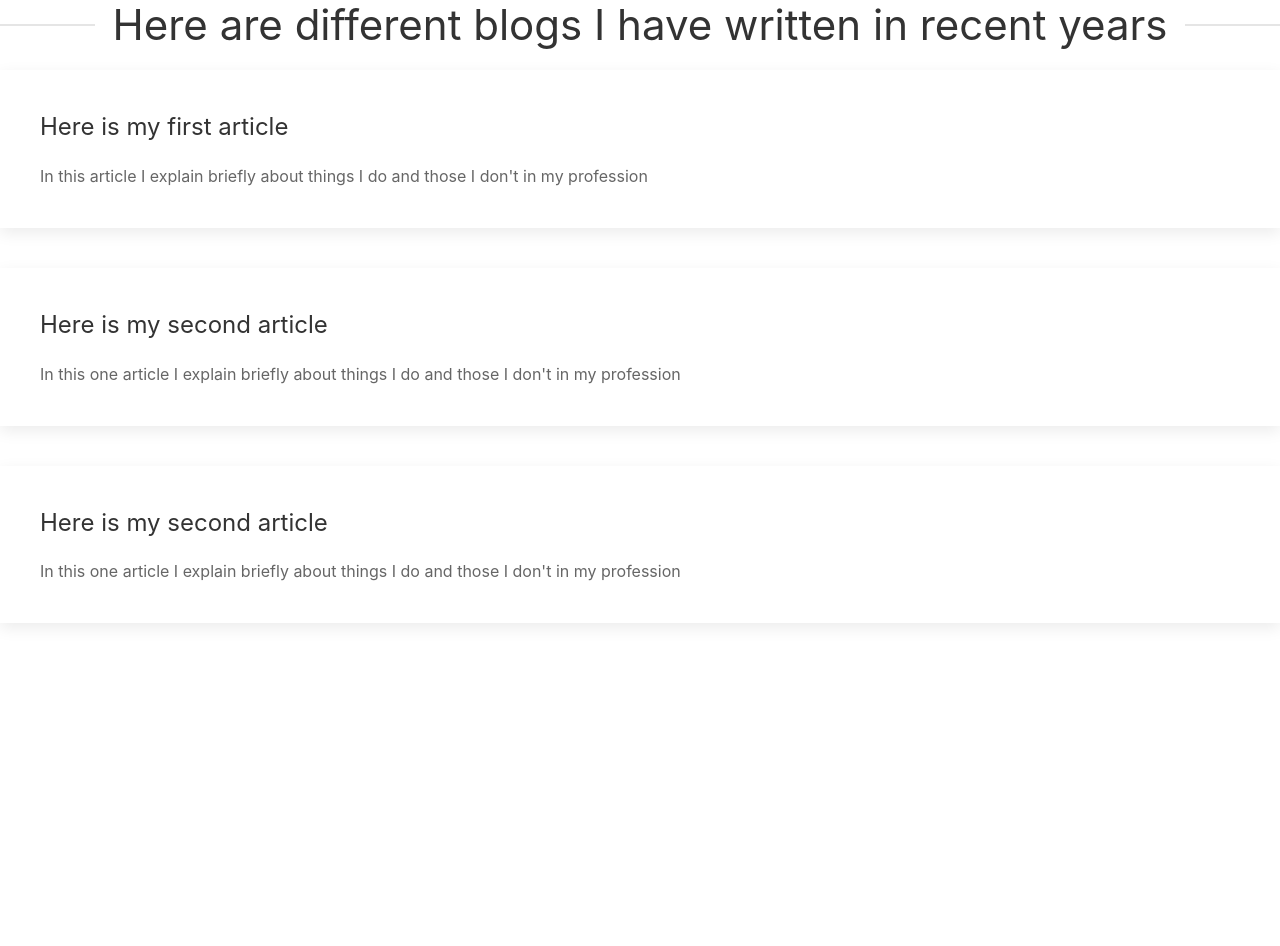
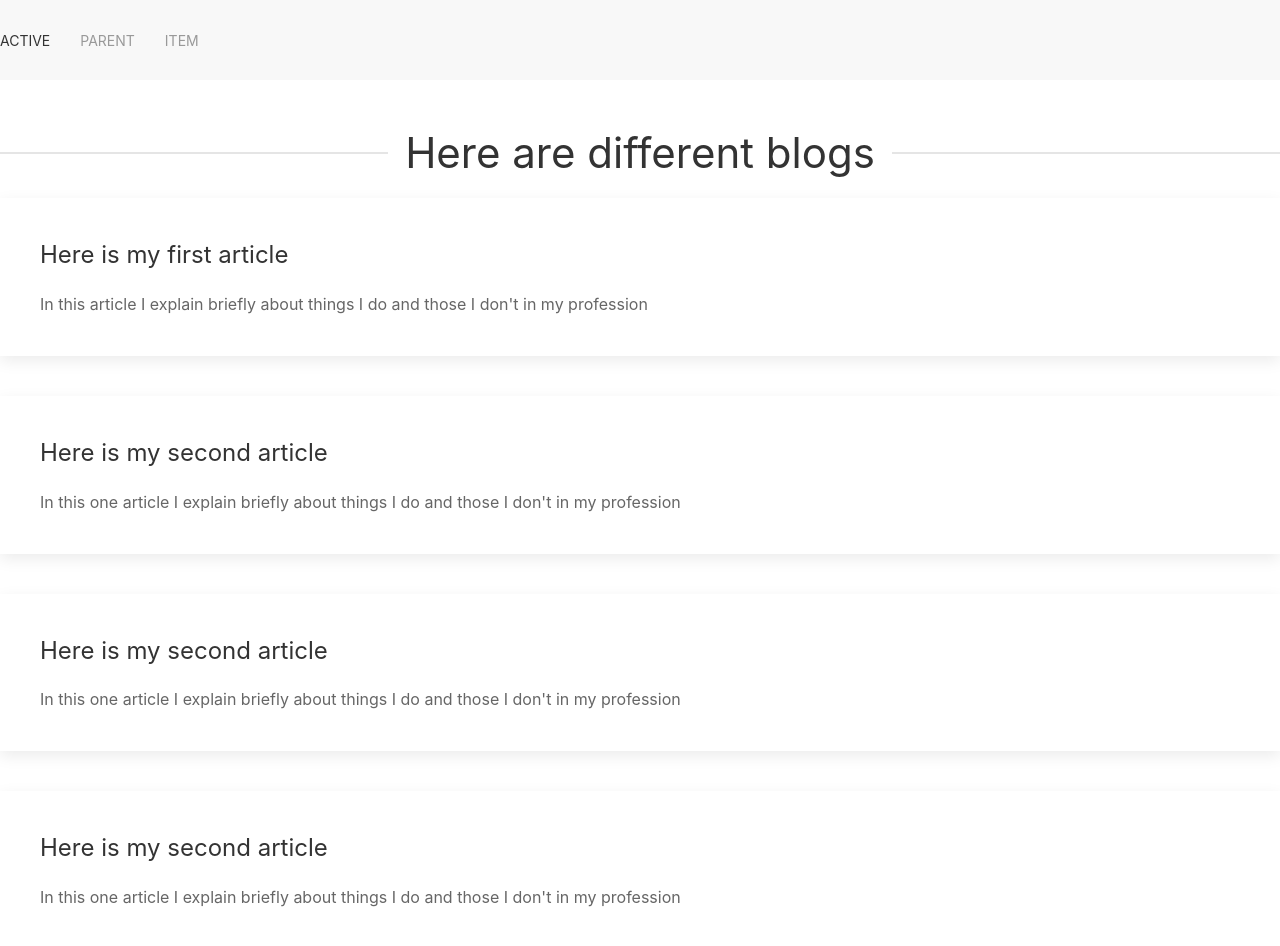
Before and after one commit to OlivierJM/olivierjm.dev, a React (Create React App) app: page /articles in a window 1280 px wide. Shown: the top 946 px of the page. Before the commit the page ends 800 px from the top, so only its background shows below. Built offline with nearby package versions, Linux system fonts and the light colour scheme.

Commit message:
added some margins on the sticky header

```diff
--- a/src/Pages/Articles.js
+++ b/src/Pages/Articles.js
@@ -1,14 +1,55 @@
 import React from "react";
 import * as data from "../blogs.json";
+import Header from "../components/Header";
 
 function Articles() {
   const blogs = data.default;
   return (
     <div>
-      {/* <h4 className="uk-heading-medium" /> */}
-      <h1 class="uk-heading-line uk-text-center">
-        <span>Here are different blogs I have written in recent years</span>
-      </h1>
+      {/* <div>
+        <Header transparent="" />
+      </div> */}
+
+      <div uk-sticky="sel-target: .uk-navbar-container; cls-active: uk-navbar-sticky">
+        <div className="uk-position-relative">
+          <div className="uk-position-top">
+            <nav className="uk-navbar-container" uk-navbar="true">
+              <div className="uk-navbar-left">
+                <ul className="uk-navbar-nav">
+                  <li className="uk-active">
+                    <a href="#">Active</a>
+                  </li>
+                  <li>
+                    <a href="#">Parent</a>
+                    <div className="uk-navbar-dropdown">
+                      <ul className="uk-nav uk-navbar-dropdown-nav">
+                        <li className="uk-active">
+                          <a href="#">Active</a>
+                        </li>
+                        <li>
+                          <a href="#">Item</a>
+                        </li>
+                        <li>
+                          <a href="#">Item</a>
+                        </li>
+                      </ul>
+                    </div>
+                  </li>
+                  <li>
+                    <a href="#">Item</a>
+                  </li>
+                </ul>
+              </div>
+            </nav>
+          </div>
+        </div>
+      </div>
+
+      <div>
+        <h1 className="uk-heading-line uk-text-center">
+          <span style={{ marginTop: "10%" }}>Here are different blogs </span>
+        </h1>
+      </div>
       <div uk-grid="true">
         {blogs.map(blog => (
           <div key={blog.id} className="uk-width-1-1">
--- a/src/blogs.json
+++ b/src/blogs.json
@@ -19,5 +19,12 @@
     "description": "In this one article I explain briefly about things I do and those I don't in my profession",
     "link": "https://medium.com/@olivierjm/announcing-v2-of-sparked-4b0a2306dea0",
     "imageUrl": ""
+  },
+  {
+    "id": 4,
+    "title": "Here is my second article",
+    "description": "In this one article I explain briefly about things I do and those I don't in my profession",
+    "link": "https://medium.com/@olivierjm/announcing-v2-of-sparked-4b0a2306dea0",
+    "imageUrl": ""
   }
 ]
--- a/src/components/Header.js
+++ b/src/components/Header.js
@@ -1,12 +1,13 @@
 import React from "react";
 
-function Header() {
+// uk-navbar-transparent
+function Header({ transparent }) {
   return (
     <div uk-sticky="sel-target: .uk-navbar-container; cls-active: uk-navbar-sticky">
       <div className="uk-position-relative">
         <div className="uk-position-top">
           <nav
-            className="uk-navbar-container uk-navbar-transparent"
+            className={`uk-navbar-container ${transparent}`}
             uk-navbar="true"
           >
             <div className="uk-navbar-left">
```
